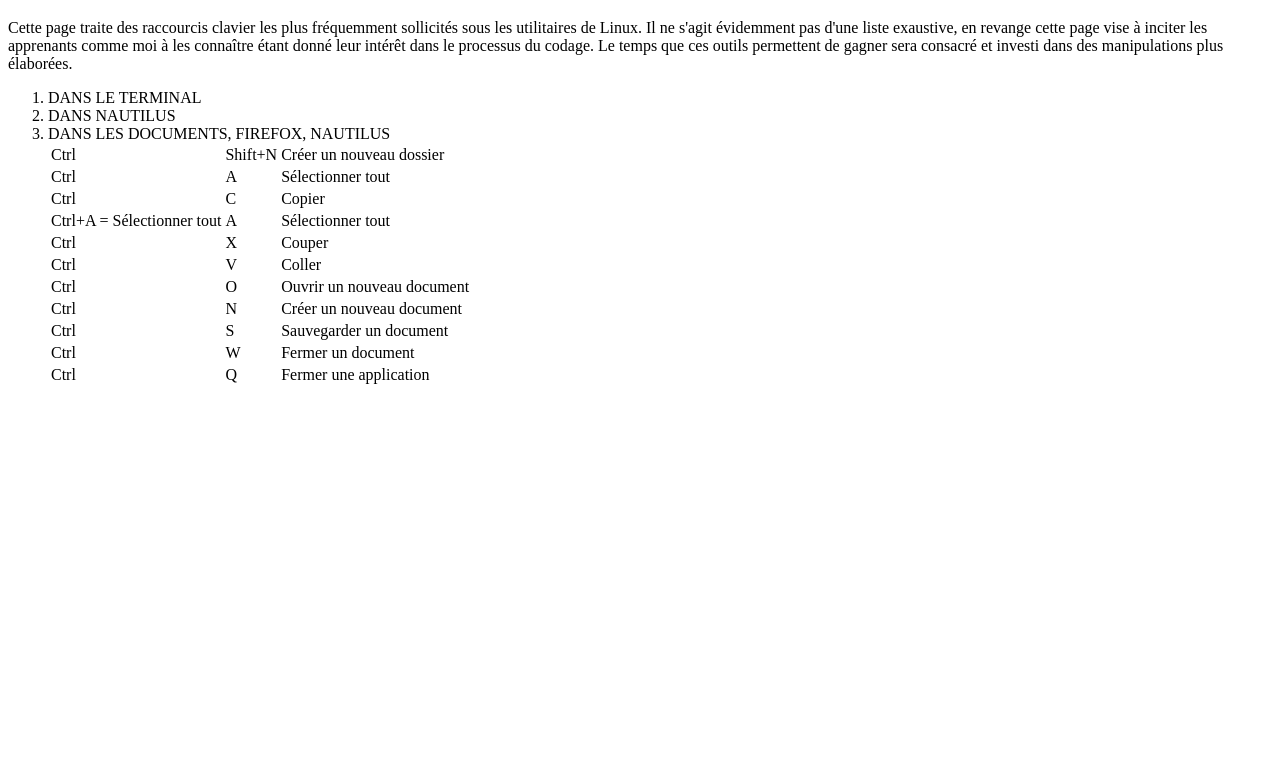
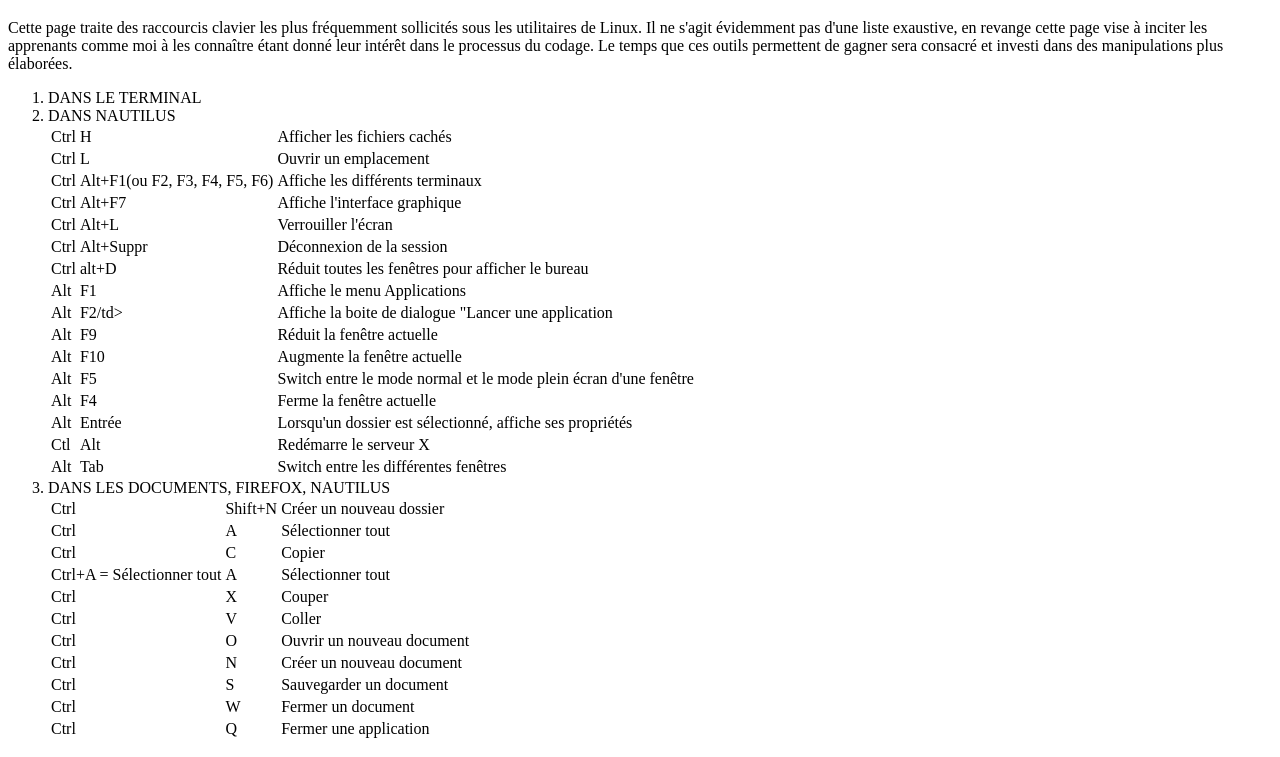
Before and after one commit to NTUMBA/cheatsheetraccourcis, a plain HTML site: page index.html in a window 1280 px wide. Shown: the part 61-818 px from the top of the page. Drawn offline with Linux system fonts and the light colour scheme.

Commit message:
I write tr and td tags into the second item, with informations inside

```diff
--- a/index.html
+++ b/index.html
@@ -18,6 +18,85 @@
     </table>
     <li>DANS NAUTILUS</li>
     <table>
+<tr>
+<td>Ctrl</td>
+<td>H</td>
+<td>Afficher les fichiers cachés</td>
+</tr>
+<tr>
+<td>Ctrl</td>
+<td>L</td>
+<td>Ouvrir un emplacement</td>
+</tr>
+<tr>
+<td>Ctrl</td>
+<td>Alt+F1(ou F2, F3, F4, F5, F6)</td>
+<td>Affiche les différents terminaux</td>
+</tr>
+<tr>
+<td>Ctrl</td>
+<td>Alt+F7</td>
+<td>Affiche l'interface graphique</td>
+</tr>
+<tr>
+<td>Ctrl</td>
+<td>Alt+L </td>
+<td>Verrouiller l'écran</td>
+</tr>
+<tr>
+<td>Ctrl</td>
+<td>Alt+Suppr</td>
+<td>Déconnexion de la session</td>
+</tr>
+<tr>
+<td>Ctrl</td>
+<td> alt+D </td>
+<td>Réduit toutes les fenêtres pour afficher le bureau</td>
+</tr>
+<tr>
+<td>Alt</td>
+<td>F1</td>
+<td>Affiche le menu Applications</td>
+<tr>
+<td>Alt</td>
+<td>F2/td>
+<td>Affiche la boite de dialogue "Lancer une application</td>
+</tr>
+<tr>
+<td>Alt</td>
+<td>F9</td>
+<td>Réduit la fenêtre actuelle</td>
+</tr>
+<tr>
+<td>Alt</td>
+<td>F10</td>
+<td>Augmente la fenêtre actuelle</td>
+</tr>
+<tr>
+<td>Alt</td>
+<td>F5</td>
+<td>Switch entre le mode normal et le mode plein écran d'une fenêtre</td>
+</tr>
+<tr>
+<td>Alt</td>
+<td>F4</td>
+<td>Ferme la fenêtre actuelle</td>
+</tr>
+<tr>
+<td>Alt</td>
+<td>Entrée</td>
+<td>Lorsqu'un dossier est sélectionné, affiche ses propriétés </td>
+</tr>
+<tr>
+<td>Ctl</td>
+<td>Alt</td>
+<td>Redémarre le serveur X</td>
+</tr>
+<tr>
+<td>Alt</td>
+<td>Tab</td>
+<td>Switch entre les différentes fenêtres</td>
+</tr>
     </table>
     <li>DANS LES DOCUMENTS, FIREFOX, NAUTILUS</li>
     <table>
```
